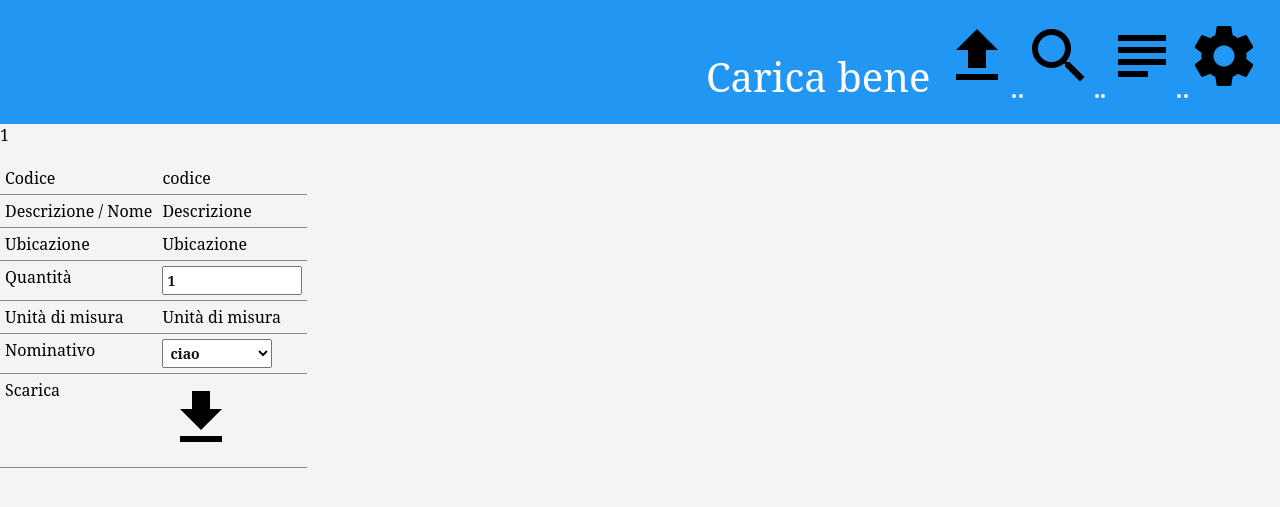
After one commit to carlominucci/magazzinus, a PHP site: page /del.php?id=1 in a window 1280 px wide. The commit adds this page. Shown: the top 507 px of the page. Run offline with PHP 8.4, Linux system fonts and the light colour scheme.

Commit message:
aggiunto un abbozzo per la parte dello scarico prima di tornare a casa

```diff
--- /dev/null
+++ b/del.php
@@ -0,0 +1,72 @@
+<?php include "config.php"; ?>
+<!DOCTYPE html>
+<html lang="it">
+	<head>
+		<meta charset=utf-8>
+		<title><?php echo $title; ?></title></head>
+		<link rel="stylesheet" type="text/css" media="screen" href="style.css" />
+	</head>
+<body>
+		<div class="titolo">
+			Carica bene
+			<?php include "menu.php"; ?>
+		</div>
+<?php echo $_GET[id]; ?>
+<form action="delete.php" method="post">
+	<p class="tabella">
+		<table>
+			<tr>
+				<td>Codice</td>
+				<td>
+codice
+				</td>
+			</tr>
+			<tr>
+				<td>Descrizione / Nome</td>
+				<td>
+Descrizione
+				</td>
+			</tr>
+			<tr>
+				<td>Ubicazione</td>
+				<td>
+Ubicazione
+				</td>
+			</tr>
+			<tr>
+				<td>Quantità</td>
+				<td>
+					<acronym title="Inserisci la quantità numerica del bene">
+						<input type="text" name="quantity" size="10" value="1" />
+					<acronym>
+				</td>
+			</tr>
+			<tr>
+				<td>Unità di misura</td>
+				<td>
+Unità di misura
+				</td>
+			</tr>
+                        <tr>
+                                <td>Nominativo</td>
+                                <td>
+					<select name="name">
+						<option value="$id">ciao</option>
+						<option value="$id">arrivederci</option>
+					</select>
+                                </td>
+                        </tr>
+
+			<tr>
+				<td>Scarica</td>
+				<td>
+					<acronym title="Scarica bene">
+						<input type="image" src="img/del.png" alt="Scarica">
+					</acronym>
+				</td>
+			</tr>
+
+		</table>
+	</form>
+</body>
+</html>
--- a/view.php
+++ b/view.php
@@ -21,7 +21,7 @@ if (!$link){
 	while ($row = mysql_fetch_array($result, MYSQL_NUM)){
 		echo "<tr>\n";
 		echo "<td>" . $row[1] . "</td><td>" . $row[2] . "</td><td>" . $row[3] . "</td><td>" . $row[4] . "</td><td>" . $row[5] . "</td>\n";
-		echo "<td><a href=\"#\"><img src=\"img/del_small.png\" alt=\"scarica\" /></a></td>\n";
+		echo "<td><a href=\"del.php?id=$row[0]\"><img src=\"img/del_small.png\" alt=\"scarica\" /></a></td>\n";
 		echo "</tr>\n";
 	}
 }
```
